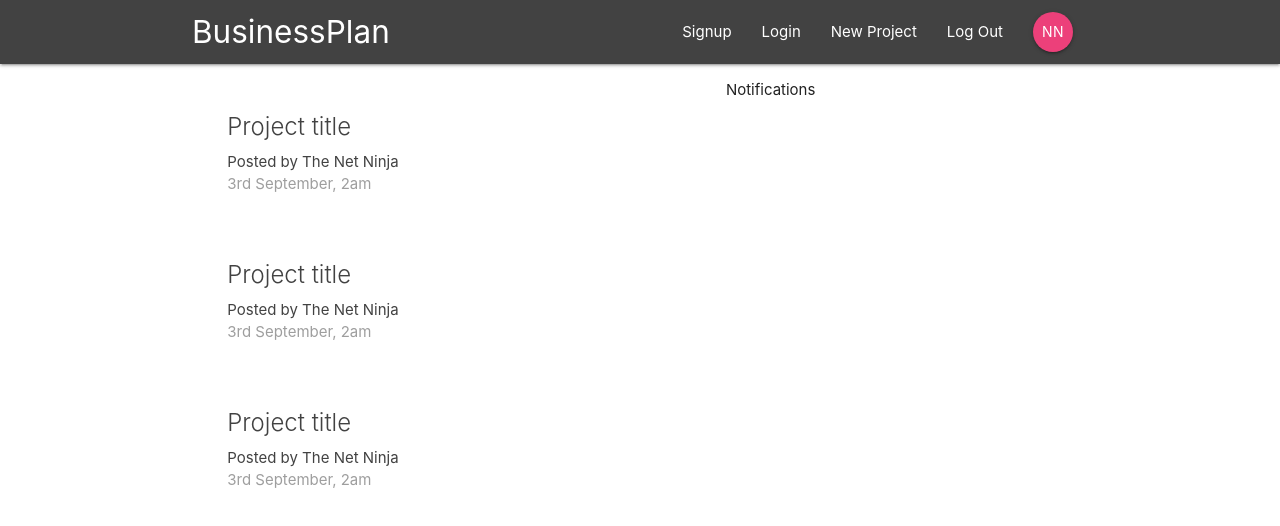
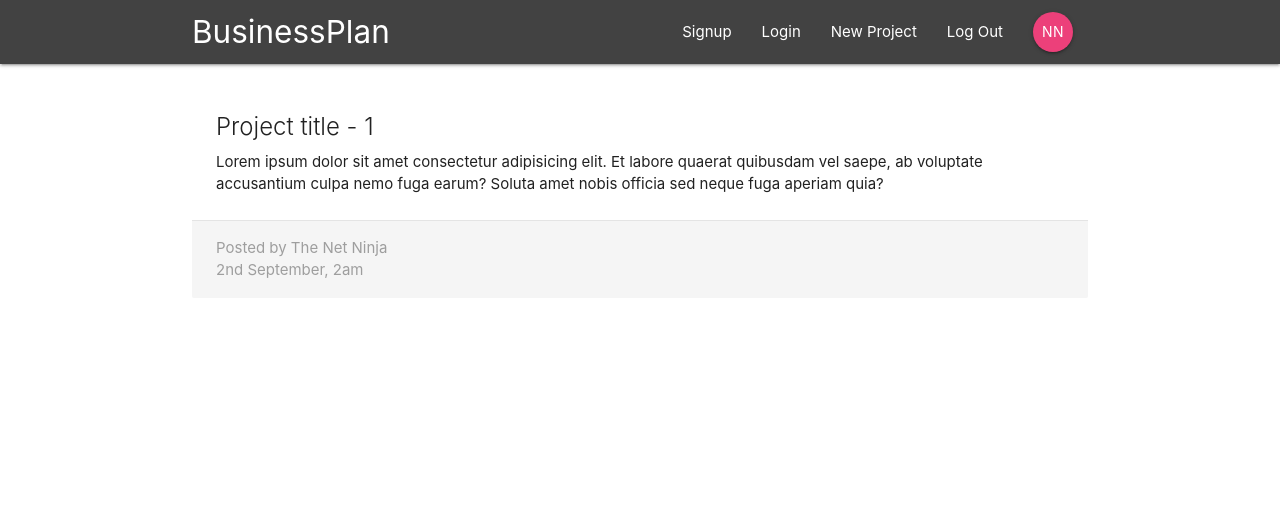
Before and after one commit to roberto0412/BusinessPlan, a React (Create React App) app: page /project/1 in a window 1280 px wide. Shown: the top 526 px of the page. Built offline with nearby package versions, Linux system fonts and the light colour scheme.

Commit message:
added ProjectDetails functional component

```diff
--- a/src/App.js
+++ b/src/App.js
@@ -2,6 +2,7 @@
 import { BrowserRouter, Switch, Route } from 'react-router-dom'
 import Navbar from './components/layout/Navbar'
 import Dashboard from './components/dashboard/Dashboard'
+import ProjectDetails from './components/projects/ProjectDetails'
 
 
 function App() {
@@ -10,7 +11,8 @@
     <div className="App">
       <Navbar/>
       <Switch>
-        <Route path='/' component={Dashboard} />
+        <Route  exact path='/' component={Dashboard} />
+        <Route path='/project/:id' component={ProjectDetails} />
       </Switch>
 
     </div>
--- a/src/components/projects/ProjectDetails.js
+++ b/src/components/projects/ProjectDetails.js
@@ -0,0 +1,21 @@
+import React from 'react'
+
+const ProjectDetails = (props) => {
+  const id = props.match.params.id;
+    return (
+        <div className="container section project-details">
+      <div className="card z-depth-0">
+        <div className="card-content">
+    <span className="card-title">Project title - {id}</span>
+          <p>Lorem ipsum dolor sit amet consectetur adipisicing elit. Et labore quaerat quibusdam vel saepe, ab voluptate accusantium culpa nemo fuga earum? Soluta amet nobis officia sed neque fuga aperiam quia?</p>
+        </div>
+        <div className="card-action grey lighten-4 grey-text">
+          <div>Posted by The Net Ninja</div>
+          <div>2nd September, 2am</div>
+        </div>
+      </div>
+    </div>
+    )
+}
+
+export default ProjectDetails
--- a/src/components/projects/ProjectList.js
+++ b/src/components/projects/ProjectList.js
@@ -1,34 +1,14 @@
 
 import React from 'react'
+import ProjectSummary from './ProjectSummary'
 
 const ProjectList = () => {
   return (
     <div className="project-list section">
-
-      <div className="card z-depth-0 project-summary">
-        <div className="card-content grey-text text-darken-3">
-          <span className="card-title ">Project title</span>
-          <p>Posted by The Net Ninja</p>
-          <p className="grey-text">3rd September, 2am</p>
-        </div>
-      </div>
-
-      <div className="card z-depth-0 project-summary">
-        <div className="card-content grey-text text-darken-3">
-          <span className="card-title ">Project title</span>
-          <p>Posted by The Net Ninja</p>
-          <p className="grey-text">3rd September, 2am</p>
-        </div>
-      </div>
-
-      <div className="card z-depth-0 project-summary">
-        <div className="card-content grey-text text-darken-3">
-          <span className="card-title ">Project title</span>
-          <p>Posted by The Net Ninja</p>
-          <p className="grey-text">3rd September, 2am</p>
-        </div>
-      </div>
-
+      <ProjectSummary />
+      <ProjectSummary />
+      <ProjectSummary />
+      <ProjectSummary />
     </div>
   )
 }
--- a/src/components/projects/ProjectSummary.js
+++ b/src/components/projects/ProjectSummary.js
@@ -0,0 +1,15 @@
+import React from 'react'
+
+const ProjectSummary = () => {
+  return (
+    <div className="card z-depth-0 project-summary">
+      <div className="card-content grey-text text-darken-3">
+        <span className="card-title ">Project title</span>
+        <p>Posted by The Net Ninja</p>
+        <p className="grey-text">3rd September, 2am</p>
+      </div>
+    </div>
+  )
+}
+
+export default ProjectSummary
```
